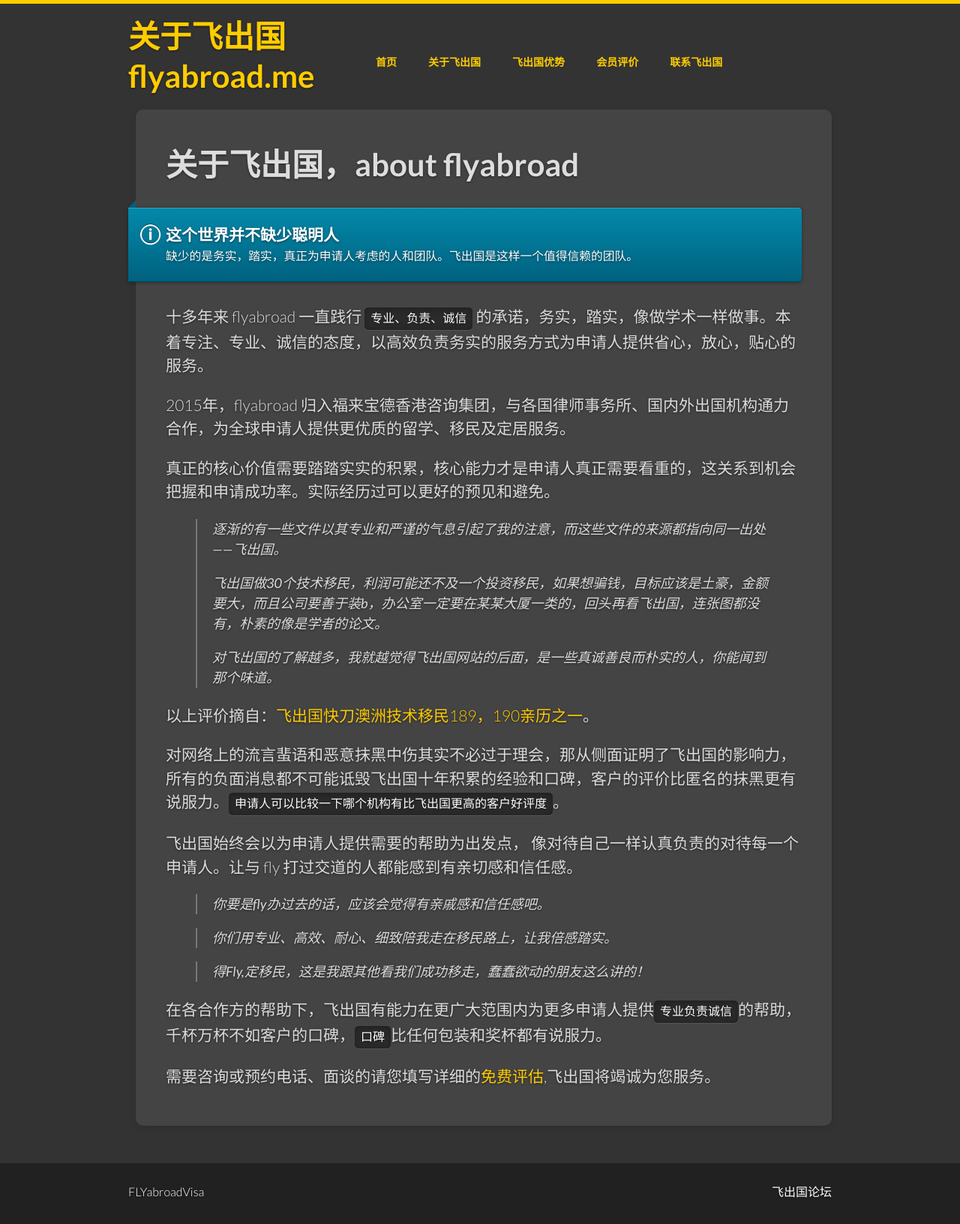
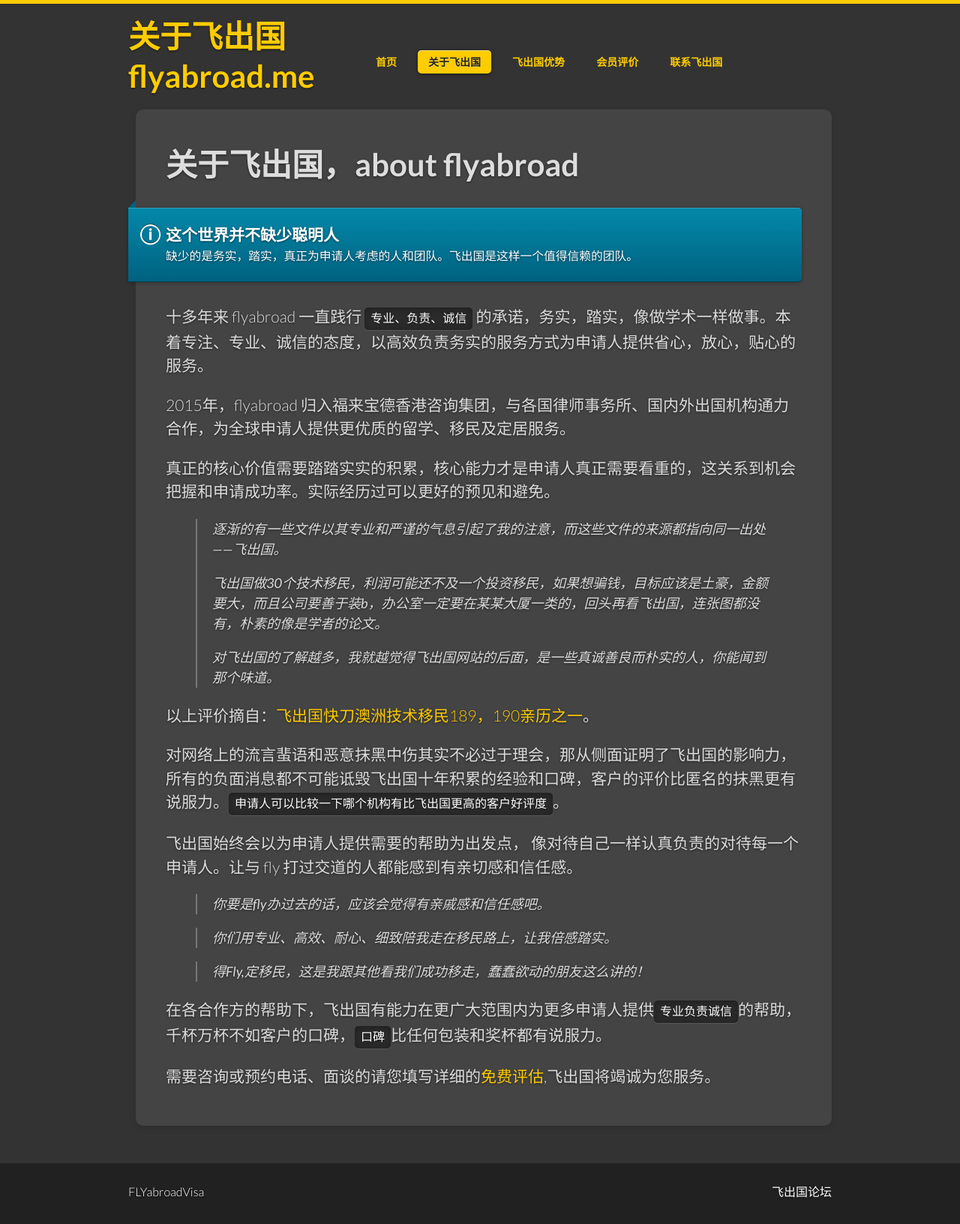
Before and after one commit to cnsme/flymeww2, a Jekyll site: the page built from about/index.md, in a window 1280 px wide. Shown: the whole page at 75% size. Built offline with Jekyll 4.4.1, drawn with Linux system fonts in a browser that asks for light colours.

Commit message:
post-pingjia

```diff
--- a/_includes/primary-nav-items.html
+++ b/_includes/primary-nav-items.html
@@ -5,16 +5,16 @@
   <!-- <li class="{% if page.url contains '/docs/' %}current{% endif %}">
     <a href="/docs/home/">项目介绍</a>
   </li> -->
-  <li>
+  <li class="{% if page.about %}current{% endif %}">
     <a href="/about/">关于<span class="hide-on-mobiles">飞出国</span></a>
   </li>
-  <li>
+  <li class="{% if page.help %}current{% endif %}">
     <a href="/help/">飞出国优势</a>
   </li>
   <li class="{% if page.author %}current{% endif %}">
     <a href="/news/">会员评价</a>
   </li>
-  <li>
+  <li class="{% if page.contact %}current{% endif %}">
     <a href="/contact/">联系<span class="hide-on-mobiles">飞出国</span></a>
   </li>
 </ul>
```
Also changed, not shown: about/index.md (+1 -0 lines), contact/index.md (+1 -0 lines), help/index.md (+1 -0 lines).
